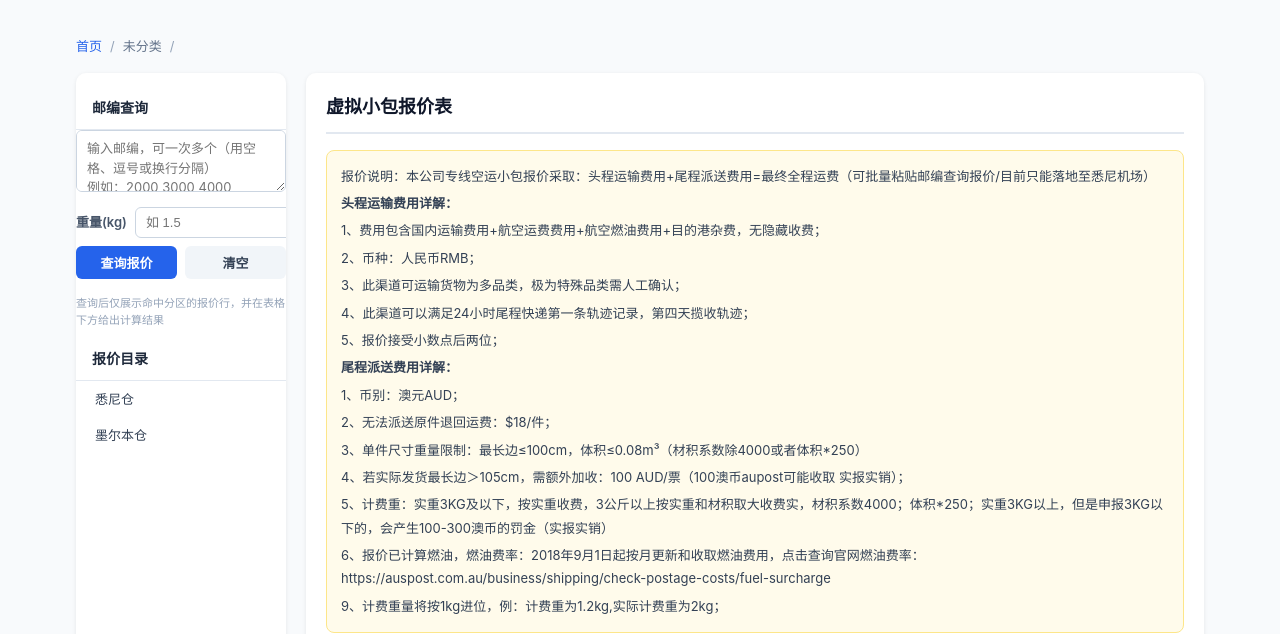
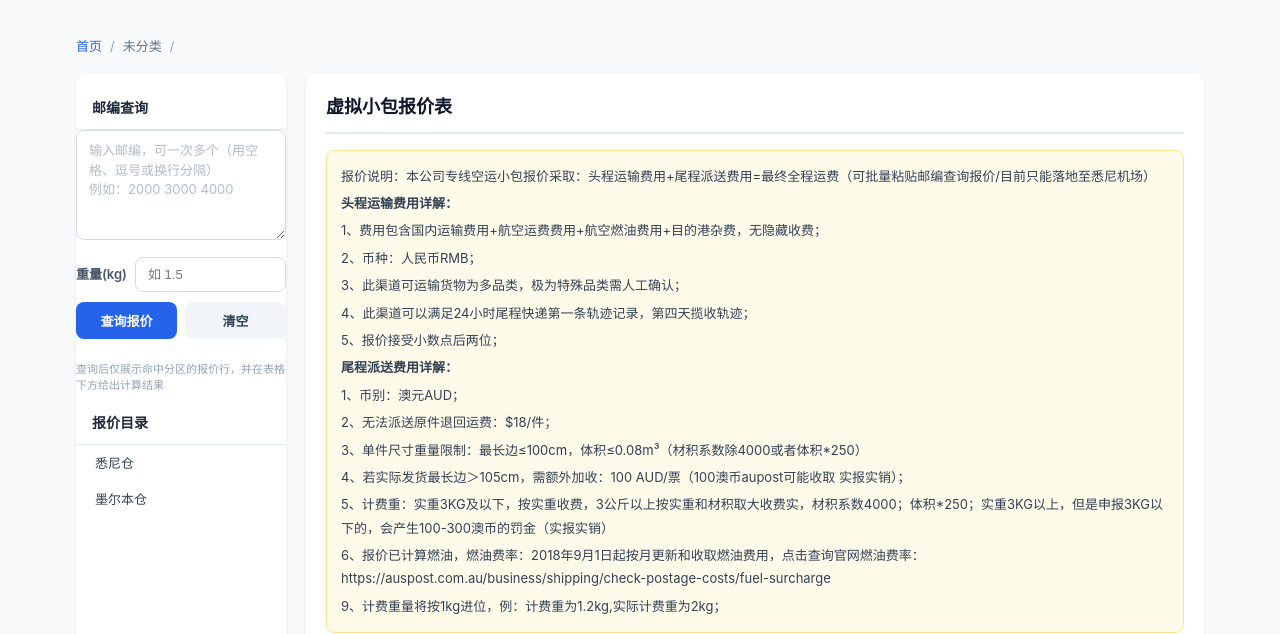
Before and after one commit to 422985573/bjb, a Flask app: template templates/article_xiaobao.html in a window 1280 px wide. Shown: the part 61-695 px from the top of the page. Run offline with Flask 3, Linux system fonts and the light colour scheme; the template is opened without the code that fills it, so the values that code supplies are empty.

Commit message:
增加虚拟小包报价表  优化

```diff
--- a/templates/article_xiaobao.html
+++ b/templates/article_xiaobao.html
@@ -15,47 +15,57 @@
 .xb-pc-box textarea {
     width: 100%;
     box-sizing: border-box;
-    min-height: 62px;
+    min-height: 110px;
     resize: vertical;
-    padding: 8px 10px;
-    border: 1px solid #cbd5e1;
-    border-radius: 6px;
+    padding: 10px 12px;
+    border: 1px solid #d5dbe3;
+    border-radius: 8px;
     font-size: 13px;
     line-height: 1.5;
     font-family: inherit;
+    transition: border-color .15s, box-shadow .15s;
 }
-.xb-pc-box textarea:focus { outline: none; border-color: #2563eb; box-shadow: 0 0 0 3px rgba(37,99,235,0.1); }
-.xb-pc-actions { display: flex; gap: 8px; margin-top: 8px; }
+.xb-pc-box textarea::placeholder { color: #b3bccb; }
+.xb-pc-box textarea:focus { outline: none; border-color: #2563eb; box-shadow: 0 0 0 3px rgba(37,99,235,0.12); }
+.xb-pc-actions { display: flex; gap: 8px; margin-top: 10px; }
 .xb-pc-btn {
     flex: 1;
-    padding: 7px 12px;
+    padding: 9px 12px;
     border: none;
-    border-radius: 6px;
+    border-radius: 8px;
     font-size: 13px;
     font-weight: 600;
     cursor: pointer;
     background: #2563eb;
     color: #fff;
+    transition: background .15s;
 }
 .xb-pc-btn:hover { background: #1d4ed8; }
 .xb-pc-btn--ghost { background: #f1f5f9; color: #334155; }
 .xb-pc-btn--ghost:hover { background: #e2e8f0; }
-.xb-pc-summary { margin-top: 10px; display: flex; flex-direction: column; gap: 5px; }
+.xb-pc-summary { margin-top: 12px; display: flex; flex-direction: column; gap: 7px; }
 .xb-pc-item {
-    display: flex; align-items: center; gap: 8px;
-    padding: 6px 10px; border-radius: 6px; font-size: 13px;
-    background: #f0fdf4; border: 1px solid #bbf7d0;
+    display: flex; align-items: center; gap: 10px;
+    padding: 9px 12px; border-radius: 10px; font-size: 13px;
+    background: #f0fdf4; border: 1px solid #c6f0d3;
 }
-.xb-pc-item.miss { background: #fef2f2; border-color: #fecaca; }
-.xb-pc-code { font-weight: 700; color: #0f172a; min-width: 42px; }
-.xb-pc-zone { font-weight: 700; color: #16a34a; }
-.xb-pc-item.miss .xb-pc-zone { color: #dc2626; }
-.xb-pc-loc { color: #64748b; font-size: 12px; }
-.xb-pc-hint { margin-top: 6px; font-size: 11px; color: #94a3b8; }
-.xb-weight-row { display: flex; align-items: center; gap: 8px; margin-top: 8px; }
+.xb-pc-item.miss { background: #fef2f2; border-color: #fbd2d2; }
+.xb-pc-code {
+    font-weight: 700; color: #0f172a; min-width: 42px;
+    font-variant-numeric: tabular-nums; letter-spacing: .3px;
+}
+.xb-pc-zone {
+    display: inline-flex; align-items: center; justify-content: center;
+    min-width: 48px; padding: 3px 9px; border-radius: 999px;
+    background: #16a34a; color: #fff; font-weight: 700; font-size: 12px; letter-spacing: .5px;
+}
+.xb-pc-item.miss .xb-pc-zone { background: #dc2626; }
+.xb-pc-loc { flex: 1; color: #64748b; font-size: 12px; line-height: 1.35; }
+.xb-pc-hint { margin-top: 10px; font-size: 11px; color: #94a3b8; line-height: 1.5; }
+.xb-weight-row { display: flex; align-items: center; gap: 8px; margin-top: 10px; }
 .xb-weight-row label { font-size: 13px; color: #475569; font-weight: 600; white-space: nowrap; }
-.xb-weight-row input { flex: 1; padding: 7px 10px; border: 1px solid #cbd5e1; border-radius: 6px; font-size: 13px; }
-.xb-weight-row input:focus { outline: none; border-color: #2563eb; box-shadow: 0 0 0 3px rgba(37,99,235,0.1); }
+.xb-weight-row input { flex: 1; min-width: 0; padding: 9px 12px; border: 1px solid #d5dbe3; border-radius: 8px; font-size: 13px; transition: border-color .15s, box-shadow .15s; }
+.xb-weight-row input:focus { outline: none; border-color: #2563eb; box-shadow: 0 0 0 3px rgba(37,99,235,0.12); }
 
 /* 月度参数展示 */
 .xb-settings { margin: 4px 0 20px; padding: 14px 16px; background: #f8fafc; border: 1px solid #e2e8f0; border-radius: 10px; }
```
